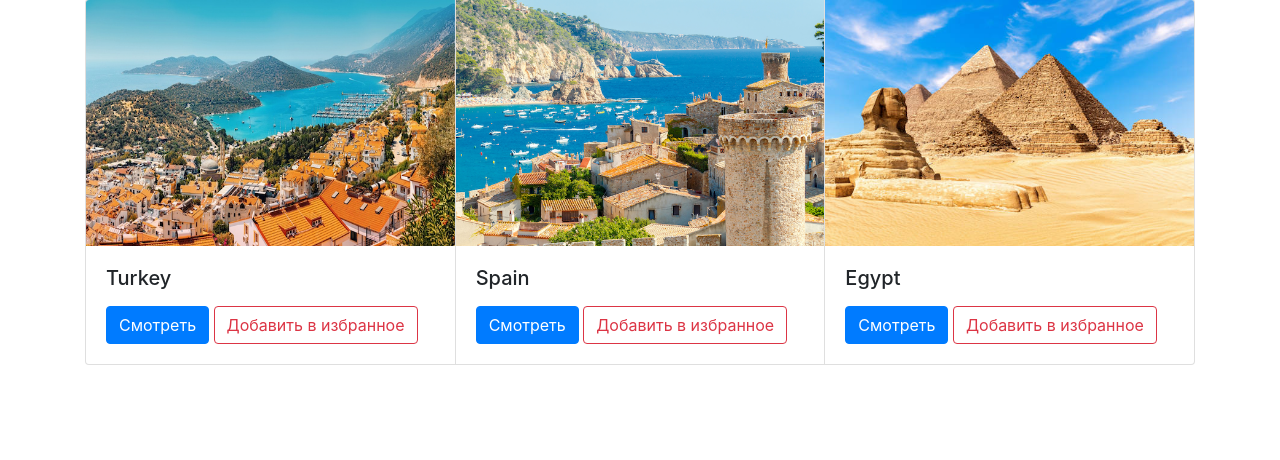
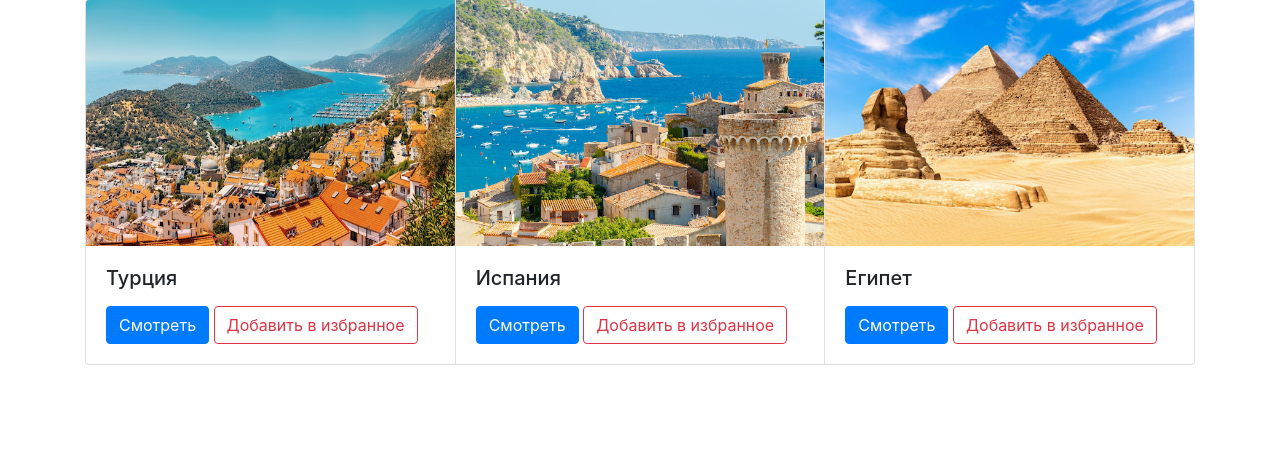
Before and after one commit to yasya-del/Flask_Travel, a Flask app: page /countries in a window 1280 px wide. Shown: the part 71-531 px from the top of the page. Run offline with Flask 3, Linux system fonts and the light colour scheme; some libraries are stand-ins or nearby versions.

Commit message:
названия стран на русском

```diff
--- a/templates/countries.html
+++ b/templates/countries.html
@@ -1,7 +1,7 @@
 {% extends "base.html" %}
 
 {% block content %}
-{% set countries_list = ['Turkey', 'Spain', 'Egypt'] %}
+{% set countries_list = ['Турция', 'Испания', 'Египет'] %}
 <div class="card-group">
     {% for country in countries_list %}
 <div class="card" style="width: 18rem">
```
Also changed, not shown: db/travel.db, static/img/Египет.png (renamed from static/img/Egypt.png), static/img/Испания.png (renamed from static/img/Spain.png), static/img/Турция.png (renamed from static/img/Turkey.png).
